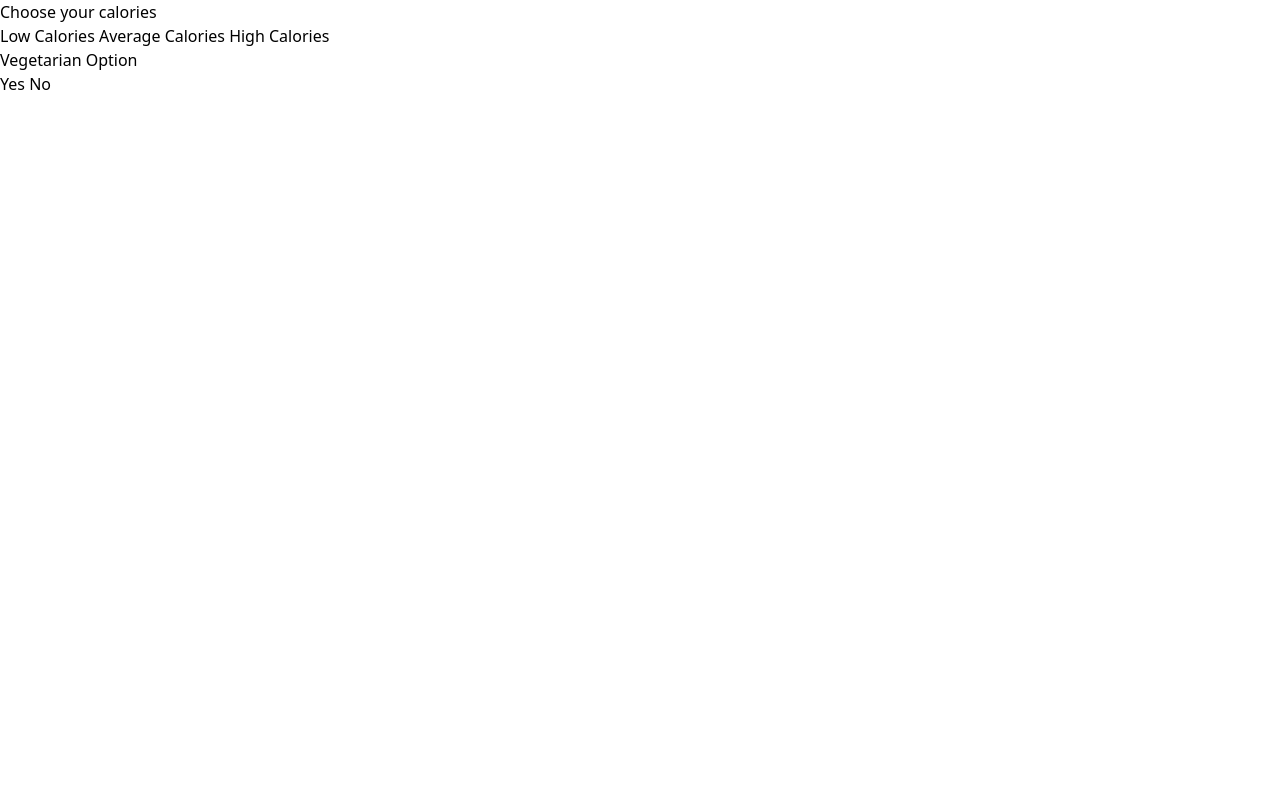
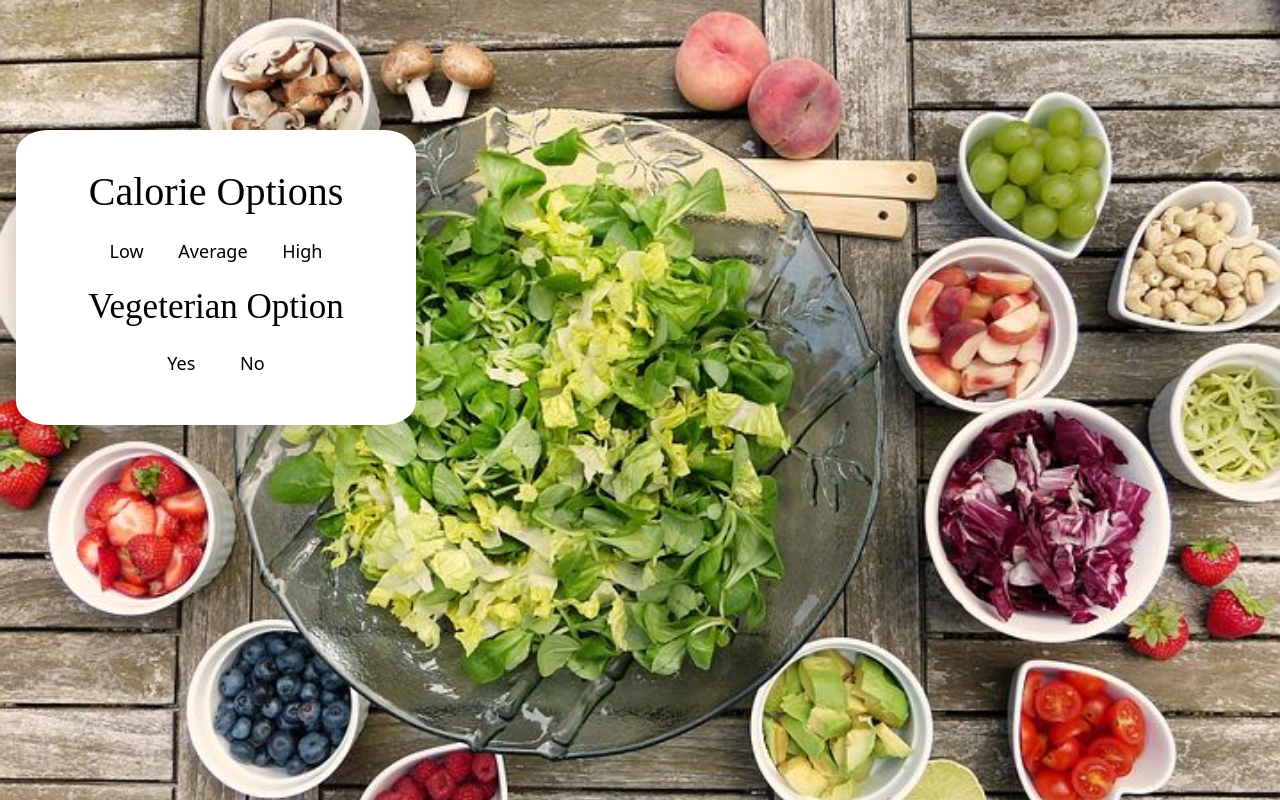
Before and after one commit to Jsalas603/Zappy, a plain HTML site: page landingindex.html in a window 1280 px wide. Drawn offline with nearby package versions, Linux system fonts and the light colour scheme; a web font is replaced by a local one.

Commit message:
adding css detail to landing page

```diff
--- a/assets/css/recipe.css
+++ b/assets/css/recipe.css
@@ -1,3 +1,59 @@
+body {
+    --color-primary: #009579;
+    --color-primary-dark: #007f67;
+    --color-secondary: #252c6a;
+    --color-error: #cc3333;
+    --color-success: #4bb544;
+    --border-radius: 4px;
+
+    margin: 0;
+    height: 100vh;
+    display: flex;
+    align-items: center;
+    justify-content: center;
+    font-size: 18px;
+    background: var(--color-primary);
+    background: url(../images/saladbowl.jpg);
+    background-size: cover;
+
+}
+
+.options {
+    width: 400px;
+    max-width: 400px;
+    margin: 1rem;
+    padding: 2rem;
+    box-shadow: 0 0 40px rgba(0, 0, 0, 0.2);
+    background: #ffffff;
+    border-radius: 8%;
+}
+
+.calories-options {
+    word-spacing: 30px;
+    text-align: center;
+    margin-bottom: 1rem;
+}
+
+
+.options-title {
+    margin-bottom: 1rem;
+    text-align: center;
+    font-family: "Times New Roman", Times, serif;
+    font-size: 40px
+}
+
+.vegeterian-options-title {
+    margin-bottom: 1rem;
+    text-align: center;
+    font-family: "Times New Roman", Times, serif;
+    font-size: 35px
+}
+.vegeterian {
+    word-spacing: 40px;
+    text-align: center;
+    margin-bottom: 1rem;
+}
+
 #low-recipe-list-container{
     display: none;
 }
--- a/landingindex.html
+++ b/landingindex.html
@@ -6,20 +6,21 @@
     <link rel="stylesheet" href="./assets/css/recipe.css" />
     <script src="https://cdn.tailwindcss.com"></script>
     <link rel="stylesheet" href="https://rsms.me/inter/inter.css">
+    <title>Zappy</title>
 </head>
 
 
 <body class="grid grid-cols-2 gap-4">
     <div class="options">
-        <h3>Choose your calories</h3>
+        <h1 class="options-title">Calorie Options</h1>
         <div class="calories-options">
-            <button onclick="myFunction()" id="low-calories">Low Calories</button>
-            <button onclick="myFunction()" id="average-calories">Average Calories</button>
-            <button onclick="myFunction()" id="high-calories">High Calories</button>
+            <button onclick="myFunction()" id="low-calories">Low</button>
+            <button onclick="myFunction()" id="average-calories">Average</button>
+            <button onclick="myFunction()" id="high-calories">High</button>
         </div>
 
         <div>
-            <h4>Vegetarian Option</h4>
+            <h4 class="vegeterian-options-title">Vegeterian Option</h4>
             <div class="vegeterian">
                 <button class="Veg-yes">Yes</button>
                 <button class="Veg-no">No</button>
@@ -30,29 +31,29 @@
 
     <div class="container">
         <div id="low-recipe-list-container" style="display: none;">
-            <h3> Low Calories Recipes</h3>
+            <h3> Low Calorie Recipes</h3>
             <ul>
-                <li onclick="displayFortuneModal(7214)">chicken stir fry</li>
-                <li onclick="displayFortuneModal(3932)">avocado quinoa power salad</li>
-                <li onclick="displayFortuneModal(2932)">one pot garlic parmesan pasta</li>
-                <li onclick="displayFortuneModal(534)">lemon chicken and asparagus stir fry</li>
+                <li onclick="displayFortuneModal(7214)">Chicken Stir Fry</li>
+                <li onclick="displayFortuneModal(3932)">Avocado Quinoa Power Salad</li>
+                <li onclick="displayFortuneModal(2932)">One Pot Garlic Parmesan Pasta</li>
+                <li onclick="displayFortuneModal(534)">Lemon Chicken and Asparagus Stir Fry</li>
             </ul>
         </div>
         <div id="average-recipe-list-container" style="display: none;">
-            <h3> Average Calories Recipes</h3>
+            <h3> Average Calorie Recipes</h3>
             <ul >
-                <li onclick="displayFortuneModal(8031)">classic-baked-mac-and-cheese</li>
-                <li onclick="displayFortuneModal(2046)">enchilada-inspired-stuffed-shells</li>
-                <li onclick="displayFortuneModal(7997)">Devil-curry</li>
-                <li onclick="displayFortuneModal(4743)">cauliflowe-walnut-burritos</li>
+                <li onclick="displayFortuneModal(8031)">Classic-Baked-Mac-and-Cheese</li>
+                <li onclick="displayFortuneModal(2046)">Enchilada-Inspired-Stuffed-Shells</li>
+                <li onclick="displayFortuneModal(7997)">Devil-Curry</li>
+                <li onclick="displayFortuneModal(4743)">Cauliflower-Walnut-Burritos</li>
             </ul>
         </div>
         <div id="high-recipe-list-container" style="display: none;">
-            <h3> High Calories Recipes</h3>
+            <h3> High Calorie Recipes</h3>
             <ul >
-                <li onclick="displayFortuneModal(2862)">french-pepper-steak</li>
-                <li onclick="displayFortuneModal(5157)">country-fried-steak-and-gravy</li>
-                <li onclick="displayFortuneModal(7963)">roasted-garlic-and-herb-pork-roast</li>
+                <li onclick="displayFortuneModal(2862)">French-Pepper-Steak</li>
+                <li onclick="displayFortuneModal(5157)">Country-Fried-Steak-and-Gravy</li>
+                <li onclick="displayFortuneModal(7963)">Roasted-Garlic-and-Herb-Pork-Roast</li>
             </ul>
         </div>
         <div id="show-recipe-container">
```
